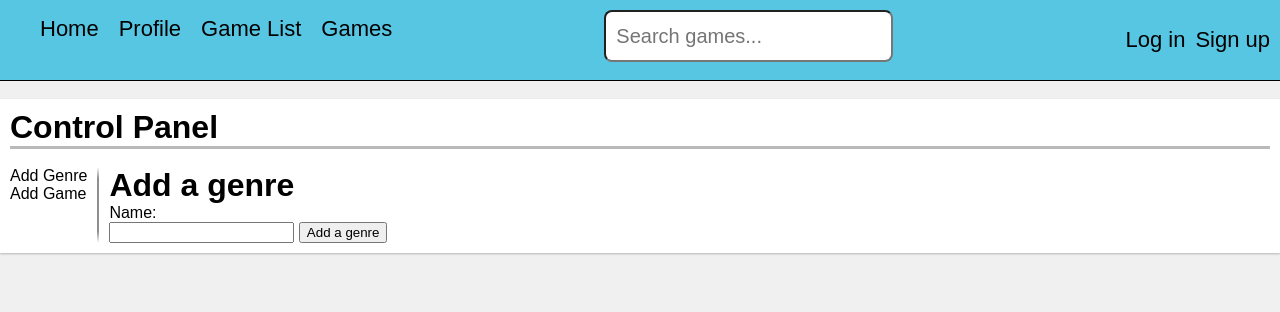
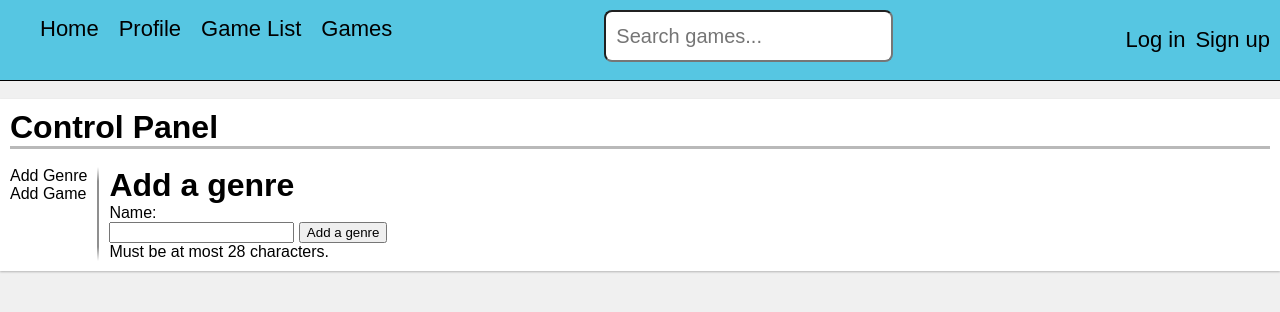
Before and after one commit to Wirebin/game-review-site, a Flask app: template templates/admin/add_genre.html in a window 1280 px wide. Shown: the top 312 px of the page. Run offline with Flask 3, Linux system fonts and the light colour scheme; the template is opened without the code that fills it, so the values that code supplies are empty.

Commit message:
Add div wrapper for form content

```diff
--- a/templates/admin/add_genre.html
+++ b/templates/admin/add_genre.html
@@ -12,10 +12,13 @@
     <div class="controls">
         <h1>Add a genre</h1>
         <form action="/control_panel/add_genre" method="POST">
-            <p>Name:</p>
-            <input type="text" name="genre_name">
-            <input type="hidden", name="csfr-token" value="{{ session.get('csfr-token') }}">
-            <input type="submit" value="Add a genre">
+            <div class="first-element">
+                <p>Name:</p>
+                <input type="text" name="genre_name">
+                <input type="hidden", name="csfr-token" value="{{ session.get('csfr-token') }}">
+                <input type="submit" value="Add a genre">
+            </div>
         </form>
+        <p>Must be at most 28 characters.</p>
     </div>
 {% endblock %}
```
